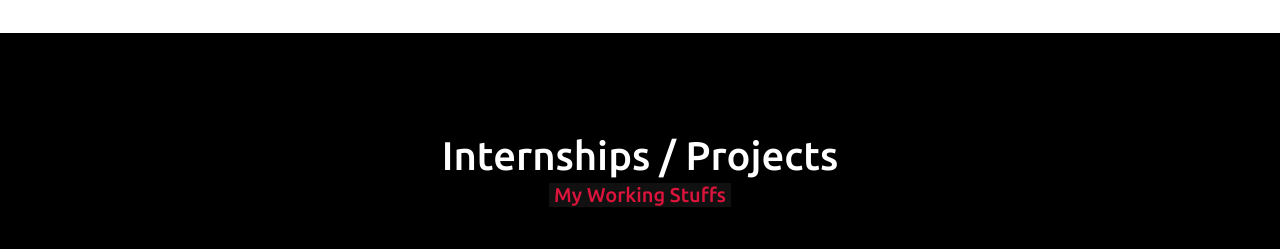
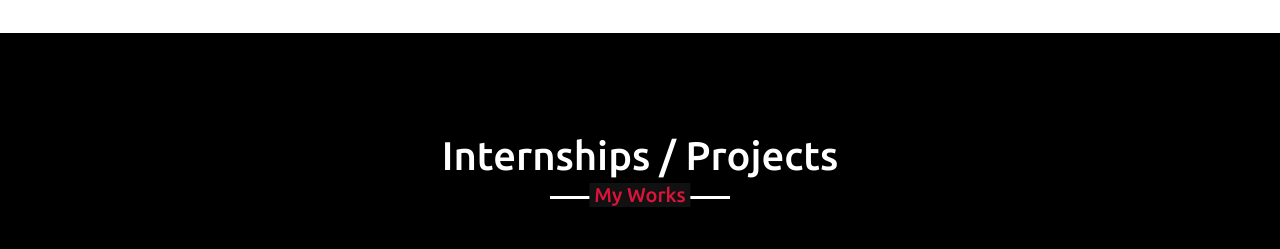
Before and after one commit to Rudra0728/portfoliosite, a plain HTML site: page index.html in a window 1280 px wide. Shown: the part 1500-1749 px from the top of the page. Drawn offline with nearby package versions, Linux system fonts and the light colour scheme.

Commit message:
Update style.css

```diff
--- a/style.css
+++ b/style.css
@@ -371,7 +371,7 @@ section .title::after{
 
 /* internships section styling */
 .internships .title::after{
-    content: "My Working Stuffs";
+    content: "My Works";
 }
 .internships .carousel .card{
     background: #222;
```
